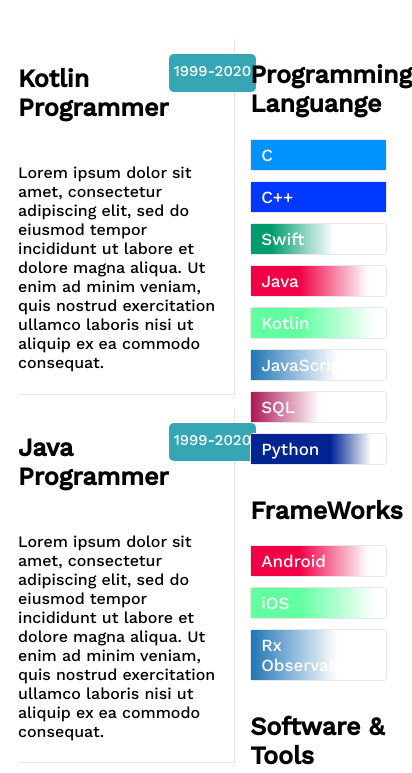
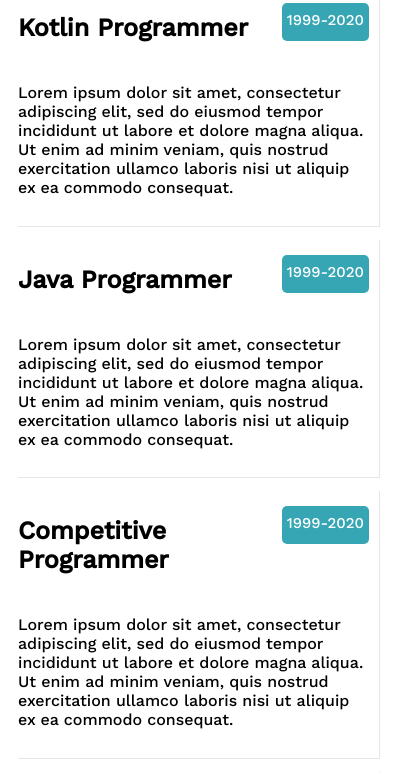
Before and after one commit to Vanilla2/Portofolio, a plain HTML site: page resume.html in a window 390 px wide. Shown: the part 115-888 px from the top of the page, 412 px wide, since content can reach past the window. Drawn offline with nearby package versions, Linux system fonts and the light colour scheme; a web font is replaced by a local one.

```diff
--- a/body.css
+++ b/body.css
@@ -2,6 +2,7 @@ body{
     background-image: url("background.png");
     background-repeat: no-repeat;
     background-size: cover;
+    background-attachment: fixed;
     height: 100vh;
 }
 .wrapper{
@@ -113,4 +114,7 @@ button{
         /* width: 100%; */
         height: 850px;
     }
+    .block-2{
+        height: 2600px;
+    }
 }
--- a/resume.css
+++ b/resume.css
@@ -180,7 +180,7 @@ h2{
 }
 @media only screen and (max-width: 960px){
     .wrapper{
-        grid-template-columns: 60% 40%;
+        grid-template-columns: 65% 35%;
     }
     .skl-t{
         font-size: 25px;
@@ -188,7 +188,23 @@ h2{
 }
 @media only screen and (max-width: 540px){
     .wrapper{
-
+        grid-template-columns: 1fr;
+        grid-template-rows: 3.5%;
+        grid-template-areas:
+        "exp"
+        "exp-b1"
+        "exp-b2"
+        "exp-b3"
+        "exp-b4"
+        "exp-b5"
+        "skl"
+        "sk";
+        /* "exp skl"
+        "exp-b1 sk"
+        "exp-b2 sk"
+        "exp-b3 sk"
+        "exp-b4 sk"
+        "exp-b5 sk"; */
     }
 
 }
--- a/script.js
+++ b/script.js
@@ -1,3 +1,4 @@
+
 const but1 = document.getElementsByClassName("b1")[0];
 const but2 = document.getElementsByClassName("b2")[0];
 const but3 = document.getElementsByClassName("b3")[0];
```
Also changed, not shown: index.html (+1 -1 lines).
